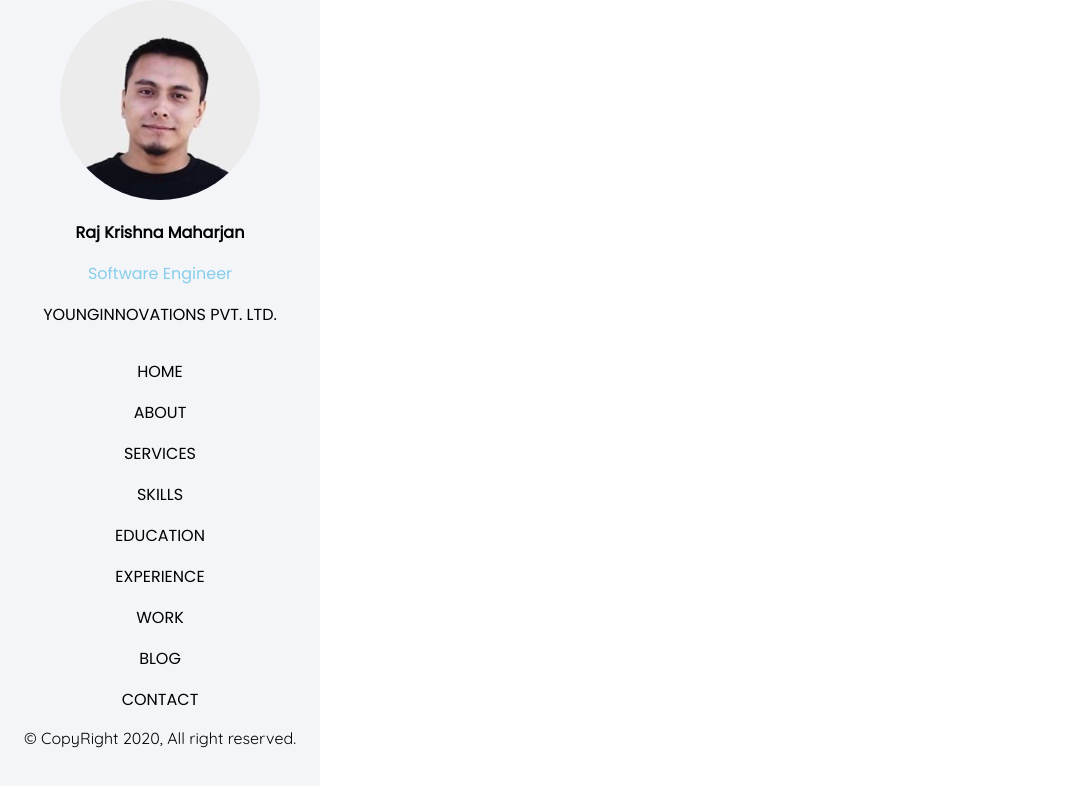
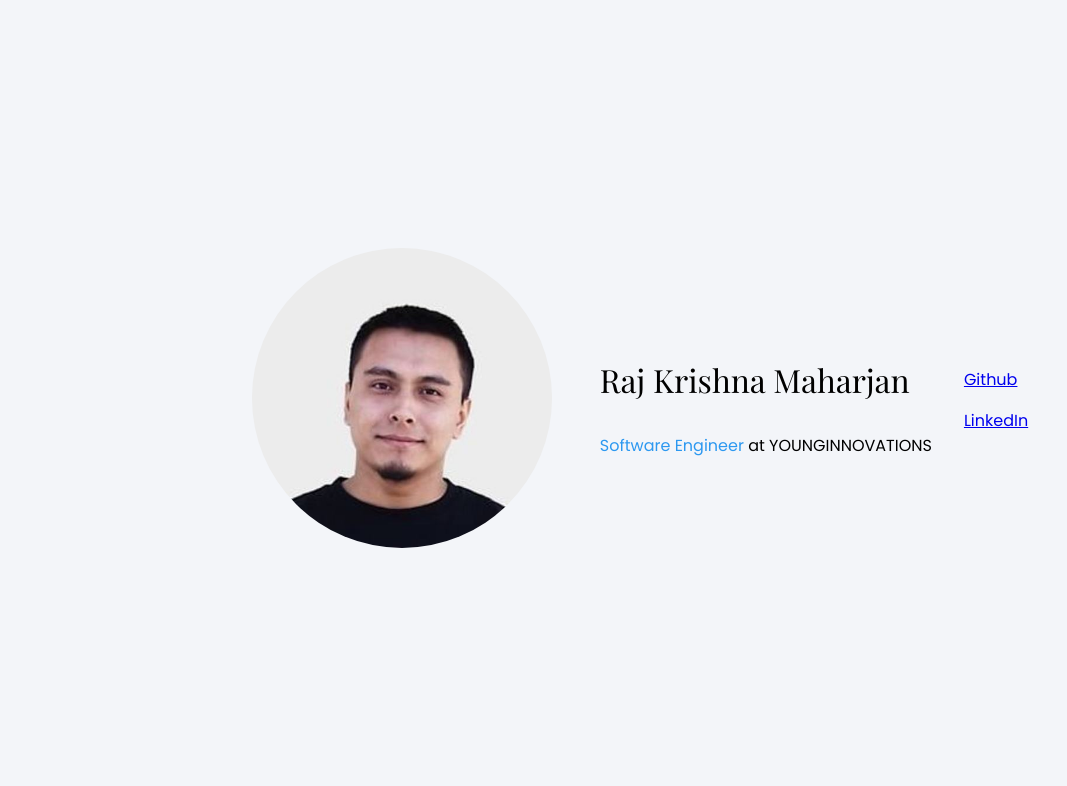
Before and after one commit to roxcity/rajmaharjan, a React (Create React App) app: page / in a window 1280 px wide. Shown: the top 786 px of the page, without its empty margins (0-1067 px from the left). Built offline with nearby package versions, Linux system fonts and the light colour scheme.

Commit message:
home page added

```diff
--- a/public/index.html
+++ b/public/index.html
@@ -9,13 +9,13 @@
       name="description"
       content="Web site created using create-react-app"
     />
-    <link rel="apple-touch-icon" href="%PUBLIC_URL%/logo192.png" />
+    <!-- <link rel="apple-touch-icon" href="%PUBLIC_URL%/logo192.png" /> -->
     <!--
       manifest.json provides metadata used when your web app is installed on a
       user's mobile device or desktop. See https://developers.google.com/web/fundamentals/web-app-manifest/
     -->
     <link rel="manifest" href="%PUBLIC_URL%/manifest.json" />
-    <link href="https://fonts.googleapis.com/css?family=Poppins|Quicksand|Raleway&display=swap" rel="stylesheet">
+    <link href="https://fonts.googleapis.com/css?family=Playfair+Display|Poppins|Quicksand|Raleway&display=swap" rel="stylesheet">
     <!--
       Notice the use of %PUBLIC_URL% in the tags above.
       It will be replaced with the URL of the `public` folder during the build.
@@ -25,7 +25,7 @@
       work correctly both with client-side routing and a non-root public URL.
       Learn how to configure a non-root public URL by running `npm run build`.
     -->
-    <title>React App</title>
+    <title>Raj Krishna Maharjan - Portfolio</title>
   </head>
   <body>
     <noscript>You need to enable JavaScript to run this app.</noscript>
--- a/src/components/home/home.js
+++ b/src/components/home/home.js
@@ -1,34 +1,24 @@
 import React from "react";
 
-import './home.scss'
+import "./home.scss";
 
 function Home(props) {
   return (
     <div className="home_page">
-      <div className="left_panel">
-        <div className="profile">
+      <div className="personal">
+        <div className="picture">
           <img src={"raj.jpeg"} alt="raj" />
-            <p className="name">Raj Krishna Maharjan</p>
-            <p className="title">Software Engineer </p>
-            <p className="company">YoungInnovations Pvt. Ltd.</p>
         </div>
-        <div className="links">
-          <p>HOME</p>
-          <p>ABOUT</p>
-          <p>SERVICES</p>
-          <p>SKILLS</p>
-          <p>EDUCATION</p>
-          <p>EXPERIENCE</p>
-          <p>WORK</p>
-          <p>BLOG</p>
-          <p>CONTACT</p>
-        </div>
-        <div className="footer">
-        &#169; CopyRight 2020, All right reserved.
+        <div className="info">
+          <p className="name">Raj Krishna Maharjan</p>
+          <p className="title">
+            <span>Software Engineer</span> at YOUNGINNOVATIONS
+          </p>
         </div>
       </div>
-      <div className="right_panel">
-        {/* <img className="cover-photo" src="raj_wall.jpg" alt="" /> */}
+      <div className="links">
+        <p><a href="https://github.com/roxcity" target="_blank" rel="noopener noreferrer">Github</a></p>
+        <p><a href="https://www.linkedin.com/in/rajmaharjan" target="_blank" rel="noopener noreferrer">LinkedIn</a></p>
       </div>
     </div>
   );
--- a/src/components/home/home.scss
+++ b/src/components/home/home.scss
@@ -1,40 +1,41 @@
 .home_page {
   display: flex;
+  justify-content: center;
+  align-items: center;
   height: 100vh;
+  font-size: 1rem;
+  background: #f3f5f9;
 
-  .left_panel {
+  .personal {
     display: flex;
-    flex-direction: column;
+    justify-content: center;
     align-items: center;
-    background: #f3f5f9;
-    width: 25%;
-    text-align: center;
 
-    .profile {
+    .picture {
       img {
-        height: 200px;
-        width: 200px;
         border-radius: 50%;
+        height: 300px;
+        width: 300px;
       }
     }
 
-    .name {
-      font-weight: bold;
-    }
+    .info {
+      margin-left: 3rem;
 
-    .title {
-      color: skyblue;
-    }
+      .name {
+        font-size: 2rem;
+        font-family: "Playfair Display";
+      }
 
-    .company {
-      text-transform: uppercase;
+      .title {
+        span {
+          color: #2c98f0;
+        }
+      }
     }
   }
 
-  .right_panel {
-    width: 75%;
-
-    .cover-photo {
-    }
+  .links {
+    margin-left: 2rem;
   }
 }
```
